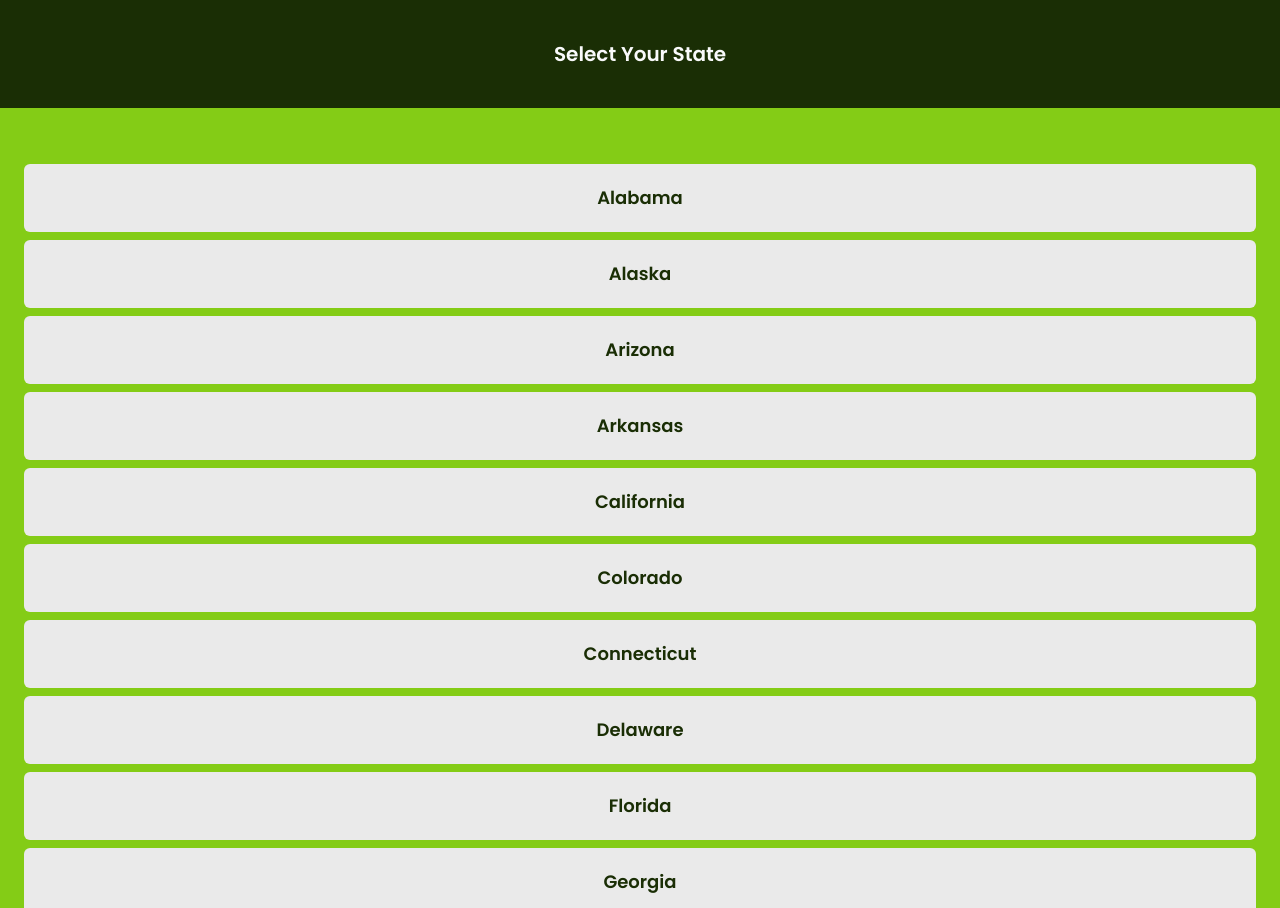
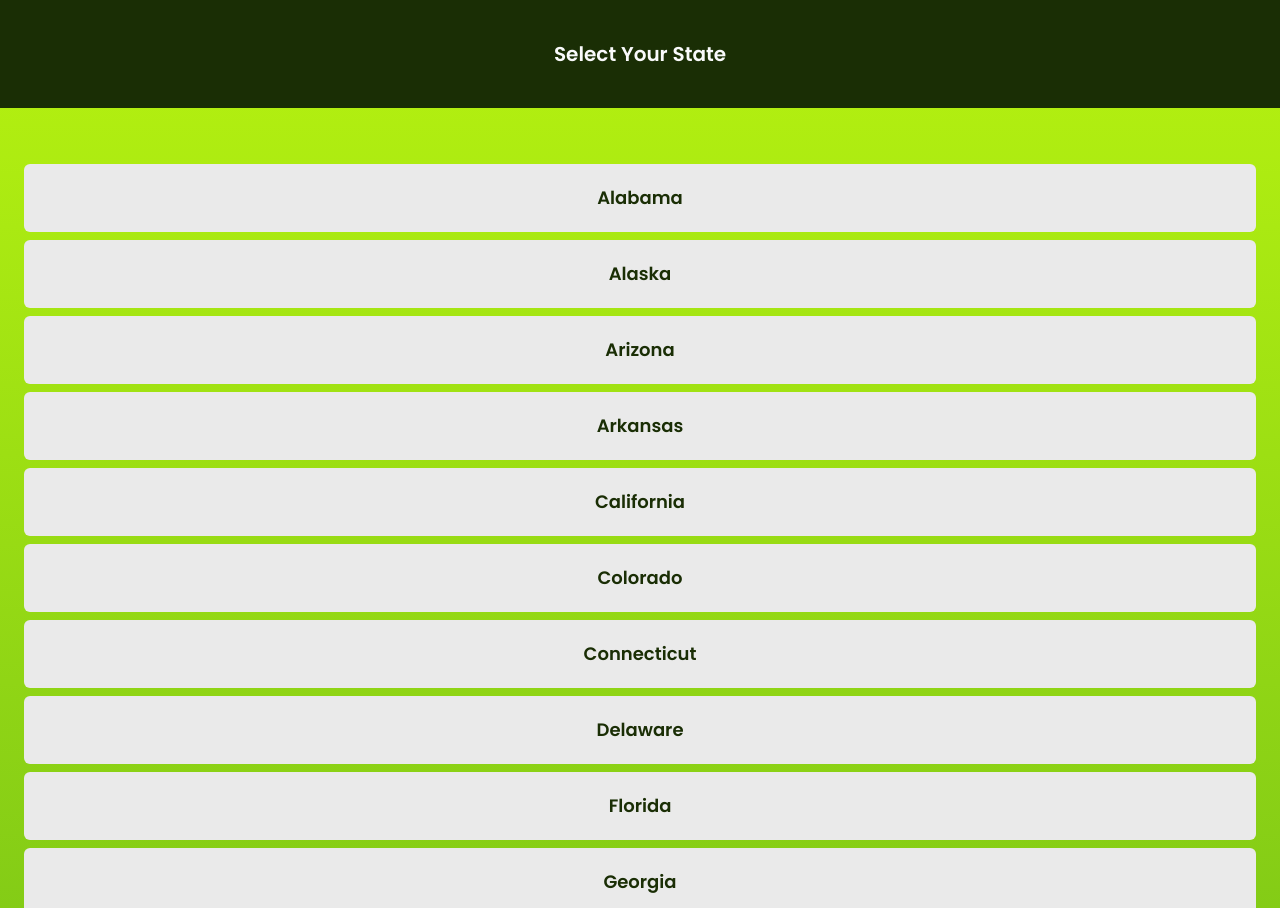
Before and after one commit to Atash3000/CDL-permit-test, a React (Create React App) app: page /cdl in a window 1280 px wide. Built offline with nearby package versions, Linux system fonts and the light colour scheme.

Commit message:
add colors

```diff
--- a/src/components/StatesPage.jsx
+++ b/src/components/StatesPage.jsx
@@ -18,7 +18,7 @@ function StatesPage() {
   }
   console.log('setSelectedState :>> ', selectedState)
   return (
-    <section className='bg-lime-500 relative  w-full   flex flex-col justify-start  '>
+    <section className=' gradient relative  w-full   flex flex-col justify-start  '>
       <div className='bg-lime-950 py-10 flex justify-center items-center '>
         <p className='text-center font-semibold text-xl text-gray-50 '>Select Your State</p>
       </div>
--- a/src/components/WelcomePage.jsx
+++ b/src/components/WelcomePage.jsx
@@ -1,6 +1,5 @@
 import React from 'react'
 import { Link } from 'react-router-dom'
-import { Helmet } from 'react-helmet'
 
 function WelcomePage() {
   const onButtonClick = () => {}
@@ -25,11 +24,11 @@ function WelcomePage() {
           </div>
         </div>
       </header>
-      <div className='content-1 px-6 py-10'>
+      <div className='content-1 px-6 py-10 fade-up'>
         <h3 className='text-left text-xl mb-4'>Start with a free CDL permit practice test!</h3>
         <p className=' text-sm'>We offer a variety of sample permit test questions and online cheat sheets to help you prepare for the real exam.</p>
       </div>
-      <div className='content-2 bg-gray-900 text-gray-100 px-4 py-6 '>
+      <div className=' fade-up content-2 bg-gray-900 text-gray-100 px-4 py-6 '>
         <h4 className='text-2xl text-center font-medium mb-6'>Studying for the permit test?</h4>
         <p>
           At CDL Permit Pro, we understand how challenging it can be to pass the CDL permit test on your first try. That's why we've created a comprehensive online practice test platform to help you prepare and gain the confidence you need to ace the exam. Our app offers a variety of CDL permit
--- a/src/index.css
+++ b/src/index.css
@@ -26,7 +26,7 @@ html {
 }
 
 .bg-image {
-  background-image: linear-gradient(to bottom, rgba(0, 0, 0, 0.8), rgba(0, 0, 0, 0.5)), url('./assets/images/main.jpg');
+  background-image: linear-gradient(to bottom, rgba(2, 2, 2, 0.8), rgba(0, 0, 0, 0.5)), url('./assets/images/main.jpg');
   background-position: center;
   background-size: cover;
   width: 100%;
@@ -39,3 +39,6 @@ html {
 .font-handwrite {
   font-family: 'Courgette', cursive;
 }
+.gradient {
+  background-image: linear-gradient(to bottom, #b7f20f, #aae912, #9ddf13, #90d515, #84cc16);
+}
```
